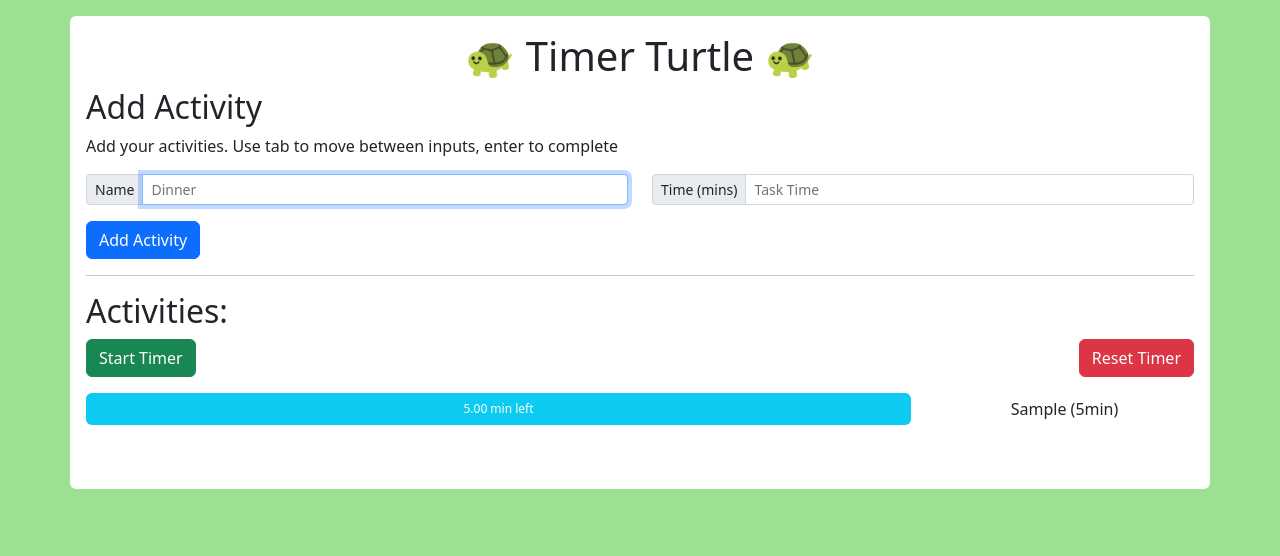
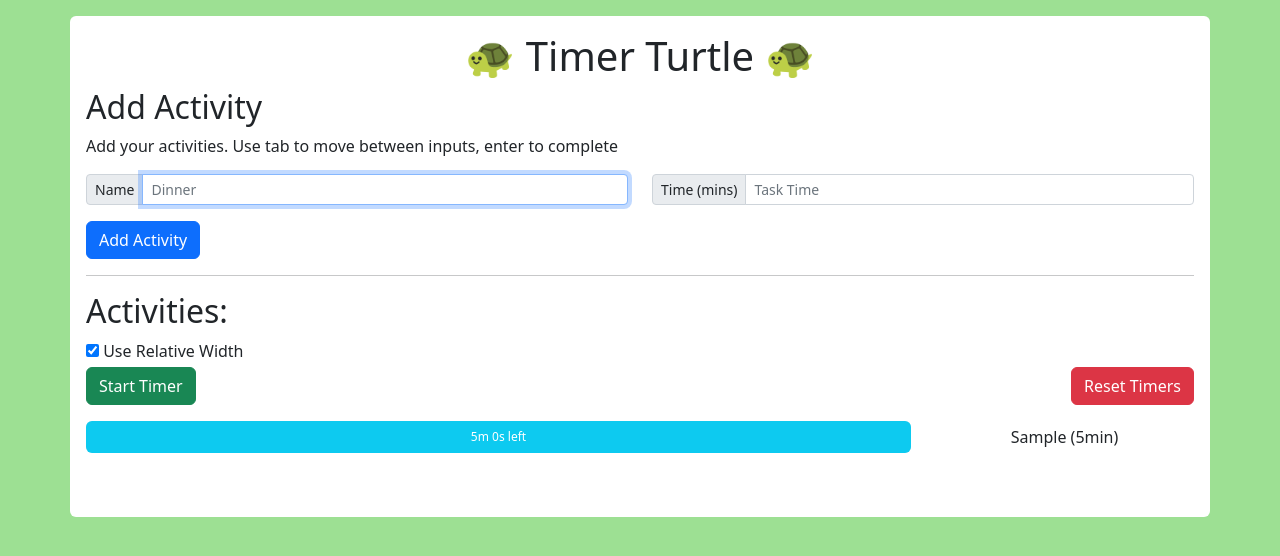
Before and after one commit to booherbg/timer-turtle, a React (Create React App) app: page / in a window 1280 px wide. Both pictures are taken after typing "Sample", "5" into the empty fields and a click on the button "Add Activity". Shown: the top 556 px of the page. Built offline with nearby package versions, Linux system fonts and the light colour scheme.

Commit message:
added relative bars with config

```diff
--- a/src/Activities.jsx
+++ b/src/Activities.jsx
@@ -1,26 +1,47 @@
-import Col from "react-bootstrap/Col";
-import Row from "react-bootstrap/Row";
-import ProgressBar from "react-bootstrap/ProgressBar";
-import Button from "react-bootstrap/Button";
+import Col from 'react-bootstrap/Col';
+import Row from 'react-bootstrap/Row';
+import Button from 'react-bootstrap/Button';
+import { useState } from 'react';
 
 export default function Activities({ activities, setRunning, running, resetActivities }) {
+   const [relative, setRelative] = useState(true);
+   const largestTime = Math.max(...activities.map(a => a.time));
    return (
       <section>
          <h2>Activities:</h2>
-            <div className="d-flex justify-content-between mb-3">
+         <input type="checkbox" checked={relative} onChange={() => setRelative(!relative)} /> Use Relative Width
+         <div className="d-flex justify-content-between mb-3 mt-1">
+            <div>
                <Button className='mr-auto' variant={running ? 'warning' : 'success'} onClick={() => setRunning(!running)}>
                   {running ? 'Pause Timer' : 'Start Timer'}
                </Button>
+               <br/>
+            </div>
+            <div>
                <Button variant={'danger'} onClick={resetActivities}>
-                  Reset Timer
+                  Reset Timers
                </Button>
             </div>
+         </div>
 
          <section className='mb-5'>
             {activities.map((a, i) => (
                <Row className={'mt-1'} key={i}>
                   <Col xs={9} className='d-flex align-items-center'>
-                     <ProgressBar animated={a.current < a.time ? 'animated' : false} variant="info" now={100 * (a.current / a.time)} label={`${(a.current / 60).toFixed(2)} min left`} />
+                     <div
+                        style={{ width: `${relative ? (100 * (a.time / largestTime)) : '100'}%` }}
+                        className={`progress`}
+                        role="progressbar"
+                        aria-label={`${a.name}`}
+                        aria-valuenow={a.current}
+                        aria-valuemin='0'
+                        aria-valuemax={a.time}>
+                        <div
+                           className={`progress-bar bg-info ${a.current < a.time ? 'progress-bar-striped progress-bar-animated' : ''}`}
+                           style={{ width: `${100 * (a.current / a.time)}%` }}>
+                           {(a.current / 60).toFixed(0)}m {Math.round((a.current / 60 % 1) * 60)}s left
+                        </div>
+                     </div>
                   </Col>
                   <Col xs={3} className='d-flex align-items-center justify-content-center'>
                      {a.name} ({(a.time / 60).toFixed(0)}min)
--- a/src/App.js
+++ b/src/App.js
@@ -17,7 +17,7 @@ function App() {
     if (running && activities.length > 0) {
       const firstActivity = activities.find(a => a.current > 0);
       if (firstActivity) {
-        firstActivity.current -= 1;
+        firstActivity.current -= .1;
         setActivities([...activities])
       }
     }
@@ -28,7 +28,7 @@ function App() {
   }
 
   useEffect(() => {
-    const interval = setInterval(() => tick(), 1000);
+    const interval = setInterval(() => tick(), 100);
     return () => clearInterval(interval);
   })
   return (
```
